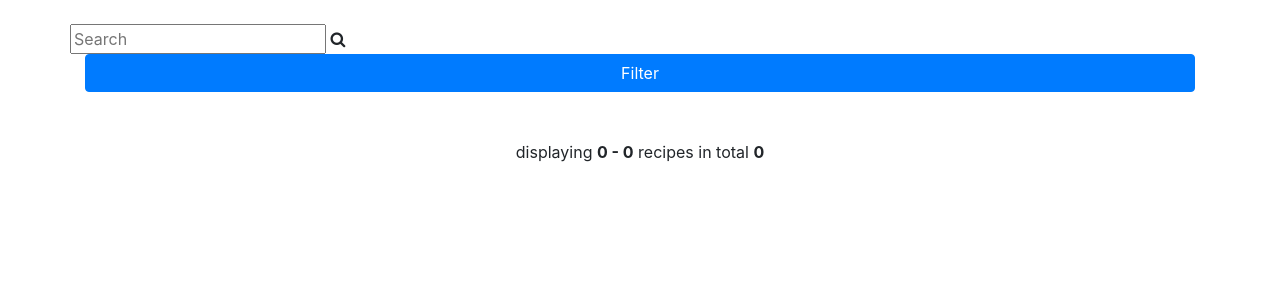
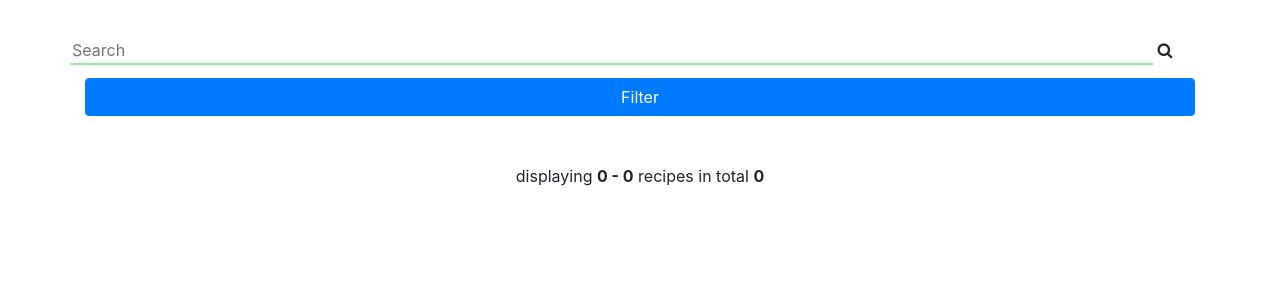
Before and after one commit to conoroshea1996/Cook-Book, a Flask app: page /recipes in a window 1280 px wide. Shown: the part 56-356 px from the top of the page. Run offline with Flask 2, Linux system fonts and the light colour scheme; data that the repository does not hold is empty; some libraries are stand-ins or nearby versions.

Commit message:
update style of search bar in recipes.html

```diff
--- a/static/css/recipes.css
+++ b/static/css/recipes.css
@@ -74,7 +74,7 @@ small{
 }
 
 .show-hide{
-    font-size: 0.8rem;
+    font-size: 1rem;
     font-style: oblique;
     color: rgb(59, 59, 59);
     font-family: Georgia, 'Times New Roman', Times, serif;
@@ -95,3 +95,23 @@ small{
 .warning-message{
     display: none;
 }
+.searchbar{
+    width: 100%;
+    margin: auto;
+}
+.searchBar{
+    width: 95%;
+    border: none;
+    border-bottom: lightgreen 2px solid;
+    margin: 0.8rem auto;
+}
+.searchBar:focus{
+    outline: none;
+}
+.like-btn{
+    padding: 0;
+    font-size: 0.8rem;
+    margin-left: auto;
+    margin-right: 1.5rem;
+    max-height: 25px;
+}
```
